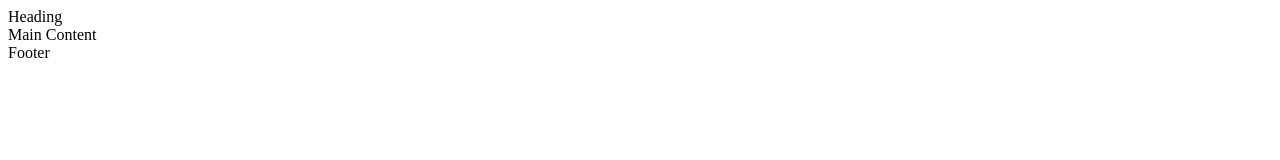
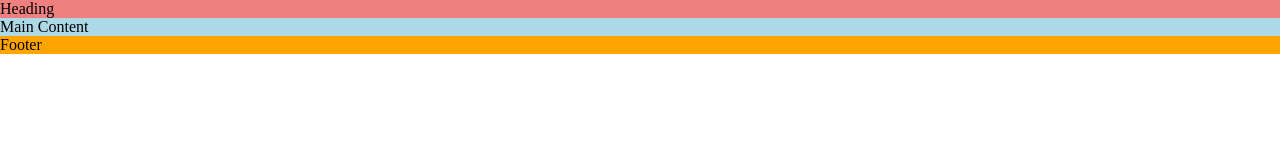
Before and after one commit to BjornBishop/Love-running, a plain HTML site: page index.html in a window 1280 px wide. Drawn offline with Linux system fonts and the light colour scheme.

Commit message:
default style removed. background style added

```diff
--- /dev/null
+++ b/assets/css/style.css
@@ -0,0 +1,19 @@
+/* Asterisk wildcard selector to override default style added by the browser */
+* {
+    padding: 0;
+    margin: 0;
+    box-sizing: border-box;
+}
+
+/* header */
+header {
+    background-color: lightcoral;
+}
+/* main content */
+main {
+    background-color: lightblue;
+}
+/* footer */
+footer {
+    background-color: orange;
+}
--- a/index.html
+++ b/index.html
@@ -12,7 +12,7 @@
     <link rel="icon" type="image/png" sizes="32x32" href="assets/favicon-zip/favicon-32x32.png">
     <link rel="icon" type="image/png" sizes="16x16" href="assets/favicon-zip/favicon-16x16.png">
     <!-- Stylesheet -->
-    <link rel="stylesheet" href="assets/favicon-zip/stylesheet.css">
+    <link rel="stylesheet" href="assets/css/style.css">
     <!-- Title -->
     <title>Love Running</title>
 </head>
```
Also changed, not shown: assets/favicon-zip/stylesheet.css (deleted).
